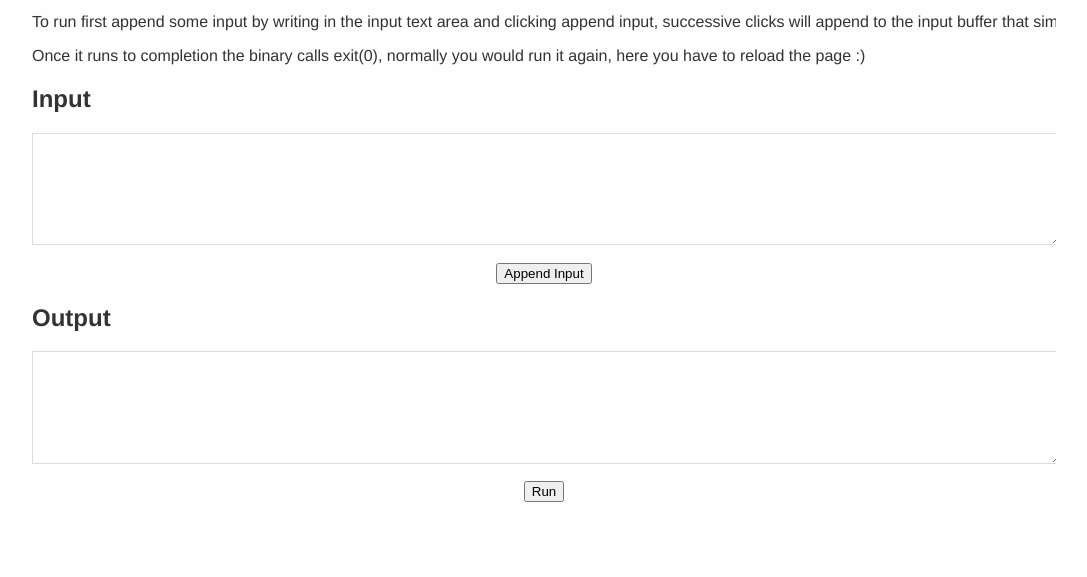
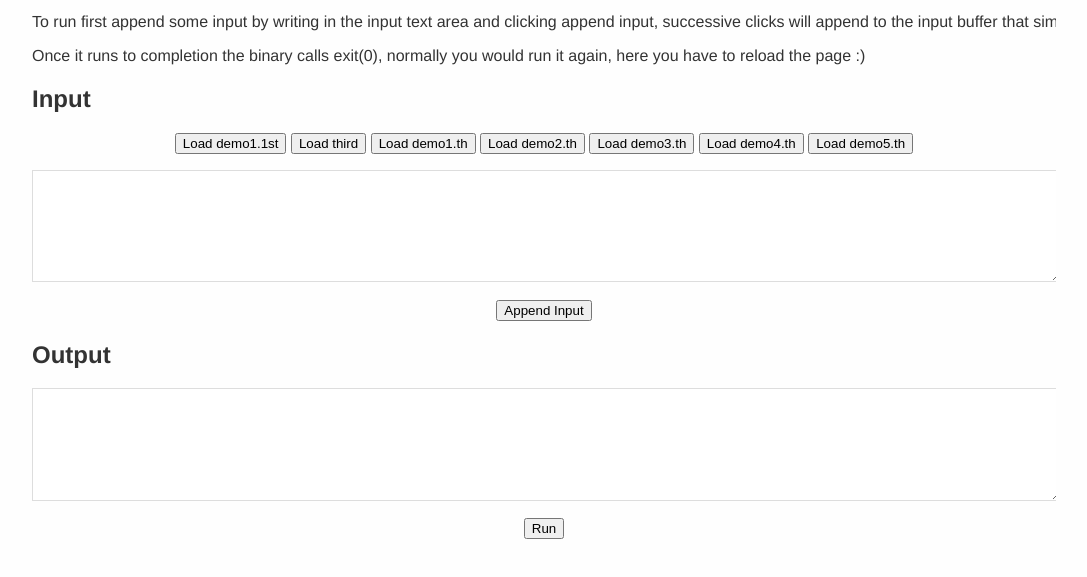
Before and after one commit to marianoguerra/ricardo-forth, a plain HTML site: page src/buzzard-emcc.html in a window 1280 px wide. Shown: the part 133-710 px from the top of the page, without its empty margins (96-1183 px from the left). Drawn offline with Linux system fonts and the light colour scheme.

Commit message:
usability on emcc page

```diff
--- a/src/buzzard-emcc.html
+++ b/src/buzzard-emcc.html
@@ -57,6 +57,17 @@
     </p>
 
     <h2>Input</h2>
+
+    <center style="margin-bottom: 1em;">
+     <button onClick="loadAndSet('../examples/demo1.1st', 'buzzard-stdin')">Load demo1.1st</button>
+     <button onClick="loadAndSet('../examples/third', 'buzzard-stdin')">Load third</button>
+     <button onClick="loadAndSet('../examples/demo1.th', 'buzzard-stdin')">Load demo1.th</button>
+     <button onClick="loadAndSet('../examples/demo2.th', 'buzzard-stdin')">Load demo2.th</button>
+     <button onClick="loadAndSet('../examples/demo3.th', 'buzzard-stdin')">Load demo3.th</button>
+     <button onClick="loadAndSet('../examples/demo4.th', 'buzzard-stdin')">Load demo4.th</button>
+     <button onClick="loadAndSet('../examples/demo5.th', 'buzzard-stdin')">Load demo5.th</button>
+    </center>
+
     <textarea id="buzzard-stdin"></textarea>
 
     <center>
@@ -75,11 +86,28 @@
       var buzzardStdout = document.getElementById('output');
       var buzzardAppendInput= document.getElementById('buzzard-append-input');
       var buzzardRun = document.getElementById('buzzard-run');
+      var run = true;
+
+      function loadAndSet(path, id) {
+       window.fetch(path)
+        .then(function (response) {
+         if (response.ok) {
+          response.text().then(function (text) {
+           document.getElementById(id).value = text;
+          });
+         }
+        });
+      }
 
       buzzardRun.addEventListener('click', function () {
-       console.log("Run!");
-       Module['callMain']([])
-       buzzardRun.innerHTML = "Reload the page to run again";
+       if (run) {
+        console.log("Run!");
+        Module['callMain']([])
+        buzzardRun.innerHTML = "Reload the page to run again";
+        run = false;
+       } else {
+        location.reload();
+       }
       });
 
       buzzardAppendInput.addEventListener('click', function () {
```
